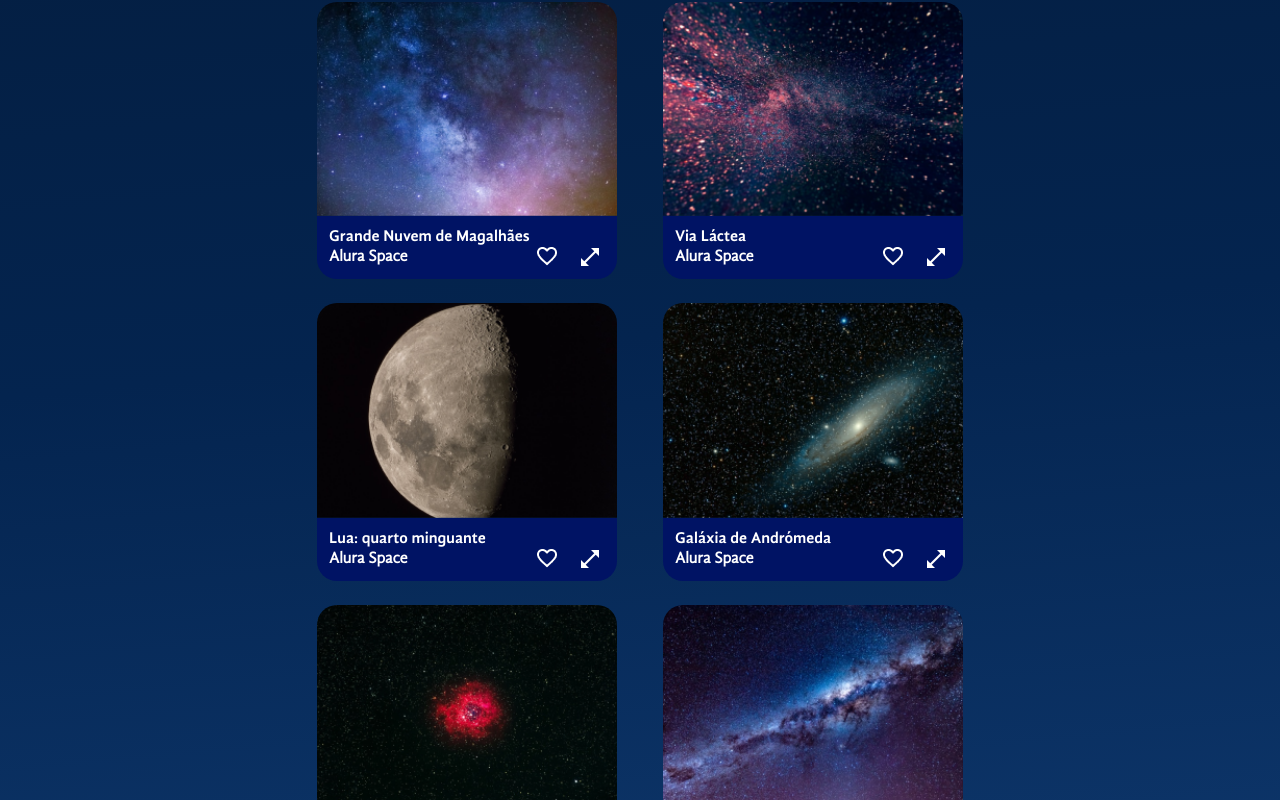
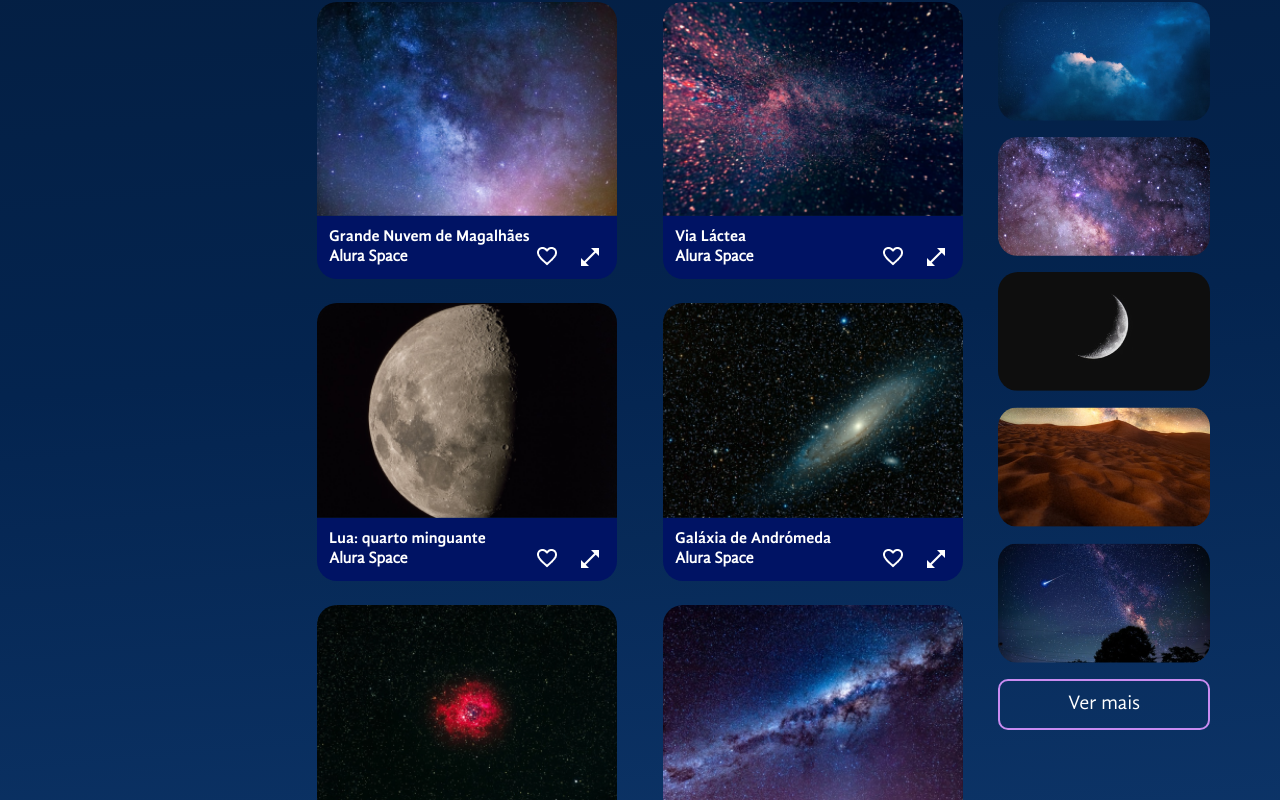
Before and after one commit to andrelucca99/space-app, a React (Vite) app: page / in a window 1280 px wide. Shown: the part 720-1520 px from the top of the page. Built offline with nearby package versions, Linux system fonts and the light colour scheme.

Commit message:
feat: implementa component Populares na galeria

```diff
--- /dev/null
+++ b/src/components/Galeria/Populares/fotos-populares.json
@@ -0,0 +1,27 @@
+[
+  {
+    "path": "/imagens/populares/foto-1.png",
+    "alt": "galáxia",
+    "id": 1
+  },
+  {
+    "path": "/imagens/populares/foto-2.png",
+    "alt": "lua",
+    "id": 2
+  },
+  {
+    "path": "/imagens/populares/foto-3.png",
+    "alt": "terra",
+    "id": 3
+  },
+  {
+    "path": "/imagens/populares/foto-4.png",
+    "alt": "nuvem",
+    "id": 4
+  },
+  {
+    "path": "/imagens/populares/foto-5.png",
+    "alt": "meteoro",
+    "id": 5
+  }
+]
--- a/src/components/Galeria/Populares/index.jsx
+++ b/src/components/Galeria/Populares/index.jsx
@@ -1,10 +1,40 @@
+import { styled } from "styled-components";
 import Titulo from "../../Titulo";
+
+import fotosPopulares from "./fotos-populares.json";
+
+const ColunaFotos = styled.section`
+  display: flex;
+  flex-direction: column;
+  gap: 16px;
+`;
+
+const Imagem = styled.img`
+  max-width: 212px;
+  border-radius: 20px;
+`;
+
+const Botao = styled.button`
+  background-color: transparent;
+  color: #fff;
+  border: 2px solid #C98CF1;
+  padding: 12px 20px;
+  font-size: 20px;
+  border-radius: 10px;
+  cursor: pointer;
+  width: 100%;
+  margin-top: 16px;
+`;
 
 const Populares = () => {
   return (
-    <div style={{ minWidth: 212 }}>
+    <section>
       <Titulo $alinhamento="center">Populares</Titulo>
-    </div>
+      <ColunaFotos>
+        {fotosPopulares.map(foto => <Imagem key={foto.id} src={foto.path} alt={foto.alt} />)}
+      </ColunaFotos>
+      <Botao>Ver mais</Botao>
+    </section>
   )
 }
 
```
